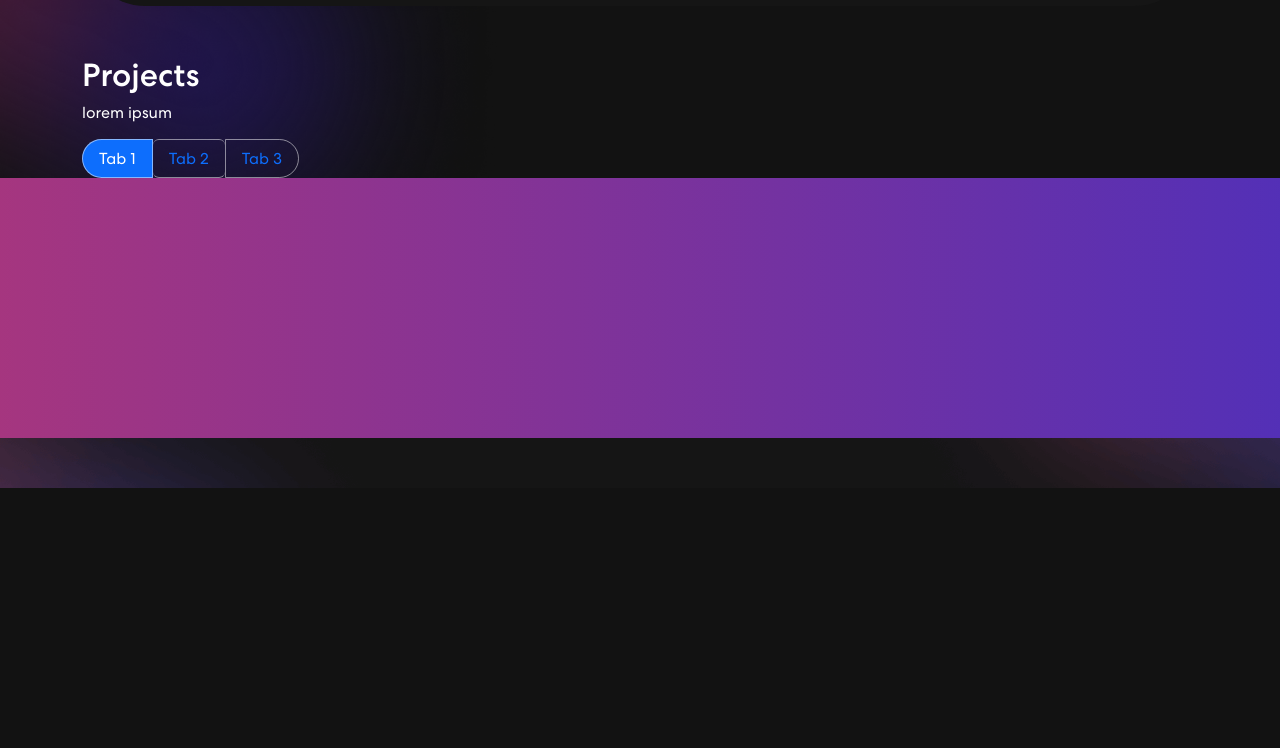
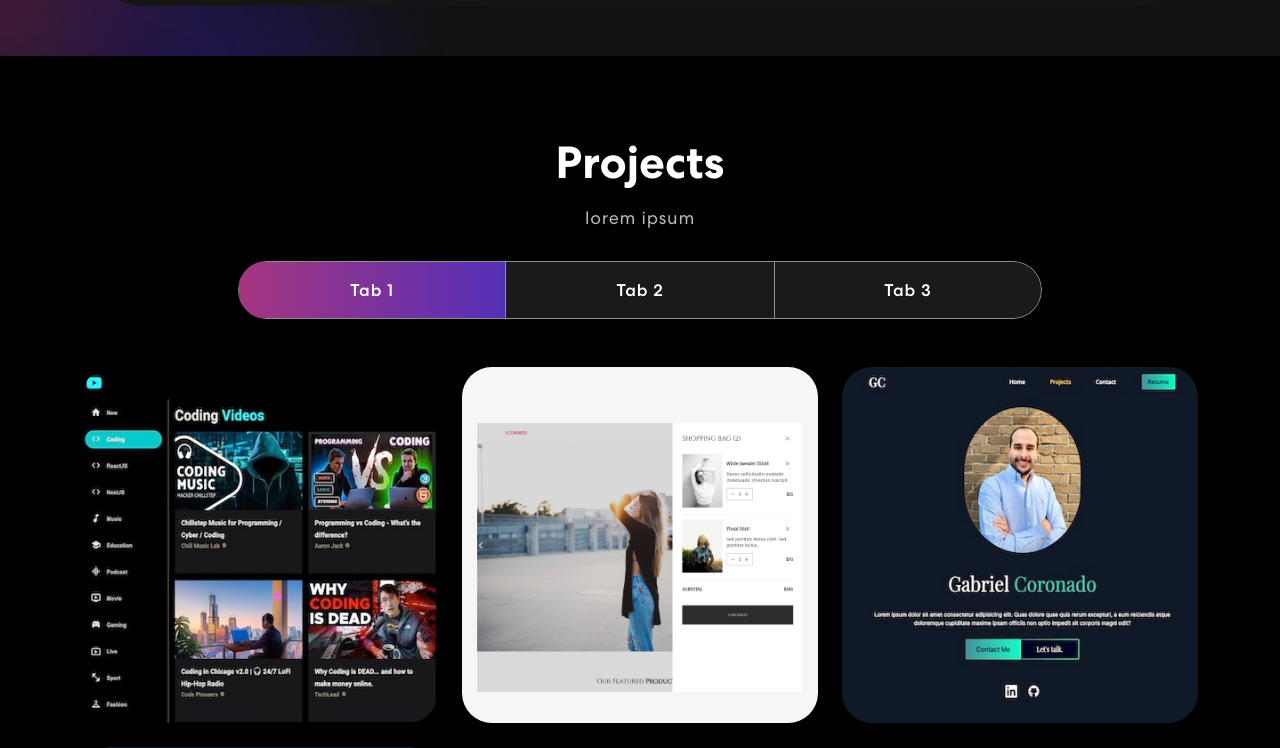
Before and after one commit to gabrielcoronado/new-portfolio, a React (Create React App) app: page / in a window 1280 px wide. Shown: the part 1241-1989 px from the top of the page. Before the commit the page ends 1729 px from the top, so only its background shows below. Built offline with nearby package versions, Linux system fonts and the light colour scheme.

Commit message:
finished projects section

```diff
--- a/public/index.html
+++ b/public/index.html
@@ -24,7 +24,7 @@
       work correctly both with client-side routing and a non-root public URL.
       Learn how to configure a non-root public URL by running `npm run build`.
     -->
-    <title>React App</title>
+    <title>Gab's Portfolio</title>
   </head>
   <body>
     <noscript>You need to enable JavaScript to run this app.</noscript>
--- a/src/components/ProjectCard.js
+++ b/src/components/ProjectCard.js
@@ -1,13 +1,14 @@
 import { Col } from "react-bootstrap";
 
-const ProjectCard = ({ title, description, imgUrl }) => {
+const ProjectCard = ({ project }) => {
+  console.log(project);
   return (
-    <Col size={12} sm={6} md={4}>
+    <Col size={12} sm={6} md={4} className="asdsdasdadasd">
       <div className="proj-imgbx">
-        <img src={imgUrl} alt="card" />
+        <img src={project.imgUrl} alt="card" />
         <div className="proj-txtx">
-          <h4>{title}</h4>
-          <span>{description}</span>
+          <h4>{project.title}</h4>
+          <span>{project.description}</span>
         </div>
       </div>
     </Col>
--- a/src/components/Projects.js
+++ b/src/components/Projects.js
@@ -6,6 +6,10 @@ import beads from "../assets/img/beads-color.jpeg";
 import chat from "../assets/img/chat-app.jpeg";
 import ProjectCard from "./ProjectCard";
 import colorSharp2 from "../assets/img/color-sharp2.png";
+
+import projImg1 from "../assets/img/project-img1.png";
+import projImg2 from "../assets/img/project-img2.png";
+import projImg3 from "../assets/img/project-img3.png";
 
 const Projects = () => {
   const projects = [
@@ -37,14 +41,18 @@ const Projects = () => {
   ];
 
   return (
-    <section className="projects" id="project">
+    <section className="project" id="project">
       <Container>
         <Row>
-          <Col>
+          <Col size={12}>
             <h2>Projects</h2>
             <p>lorem ipsum</p>
             <Tab.Container id="projects-tabs" defaultActiveKey="first">
-              <Nav variant="pills" defaultActiveKey="/home">
+              <Nav
+                variant="pills"
+                className="nav-pills mb-5 justify-content-center align-items-center"
+                id="pills-tab"
+              >
                 <Nav.Item>
                   <Nav.Link eventKey="first">Tab 1</Nav.Link>
                 </Nav.Item>
@@ -55,18 +63,18 @@ const Projects = () => {
                   <Nav.Link eventKey="third">Tab 3</Nav.Link>
                 </Nav.Item>
               </Nav>
-            </Tab.Container>
-            <Tab.Content>
+              <Tab.Content id="slideInUp">
                 <Tab.Pane eventKey="first">
                   <Row>
                     {projects.map((project, i) => {
-                    return <ProjectCard key={i} {...project} />;
+                      return <ProjectCard key={i} project={project} />;
                     })}
                   </Row>
                 </Tab.Pane>
                 <Tab.Pane eventKey="second">Lorem</Tab.Pane>
                 <Tab.Pane eventKey="third">Lorem</Tab.Pane>
               </Tab.Content>
+            </Tab.Container>
           </Col>
         </Row>
       </Container>
```
Lines whose indentation alone changed are shown as unchanged.
